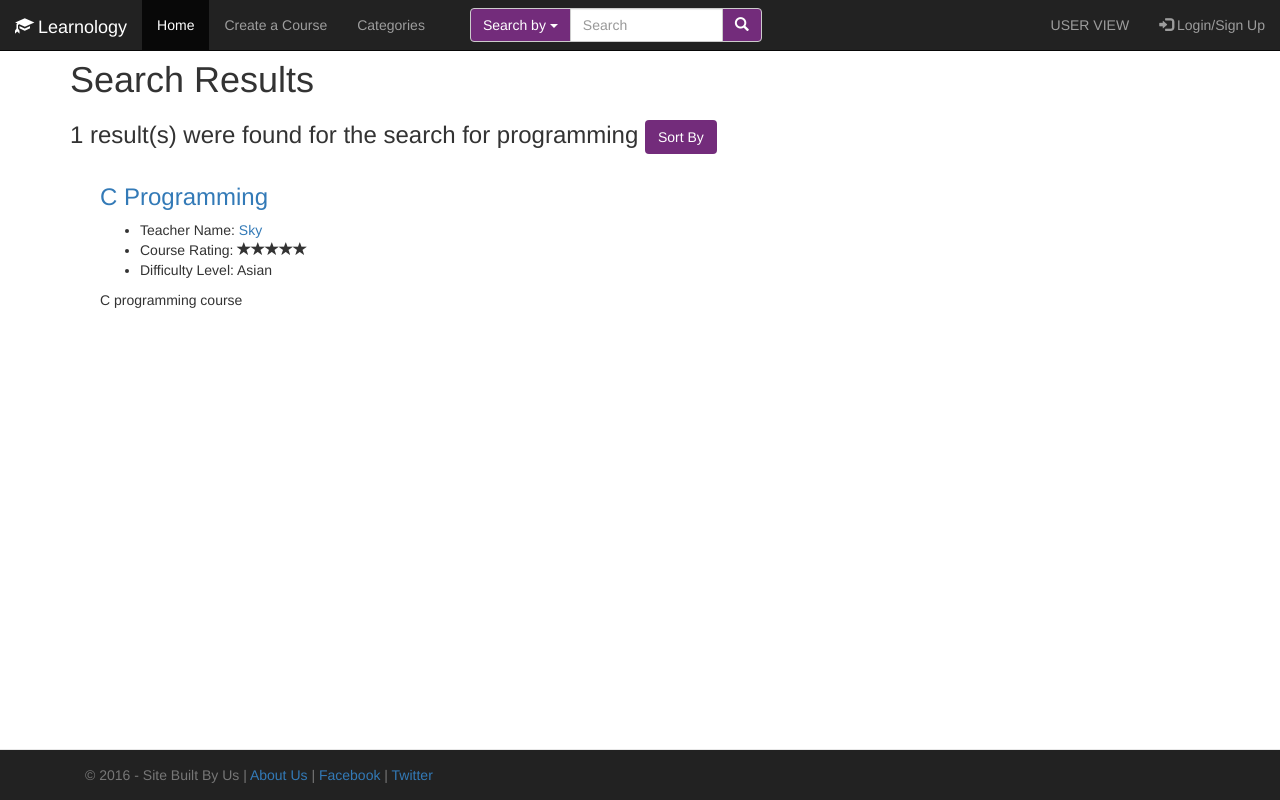
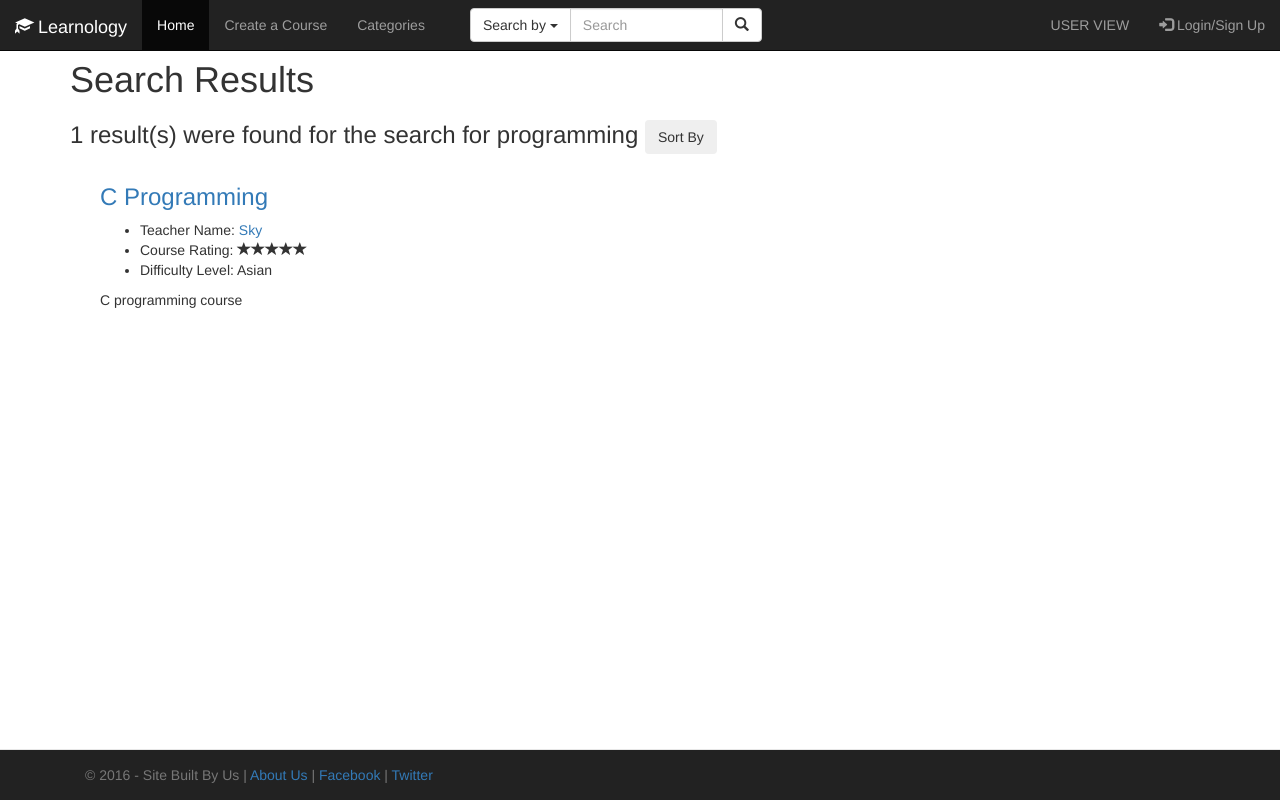
Before and after one commit to nishikiw/Learnology, a plain HTML site: page search.html in a window 1280 px wide. Drawn offline with nearby package versions, Linux system fonts and the light colour scheme.

Commit message:
change button colour

```diff
--- a/style.css
+++ b/style.css
@@ -1,4 +1,4 @@
-.btn, .nav-pills > li.active > a, .nav-pills > li.active > a:hover{
+.btn-block, .nav-pills > li.active > a, .nav-pills > li.active > a:hover{
 	background-color: #732C7B;
 	color: white;
 }
@@ -12,7 +12,7 @@
 	height: 100%;
 }
 
-.btn:hover {
+.btn-block:hover {
  	background-color: #39004d;
  	color:  #BDAEC6;
 }
```
